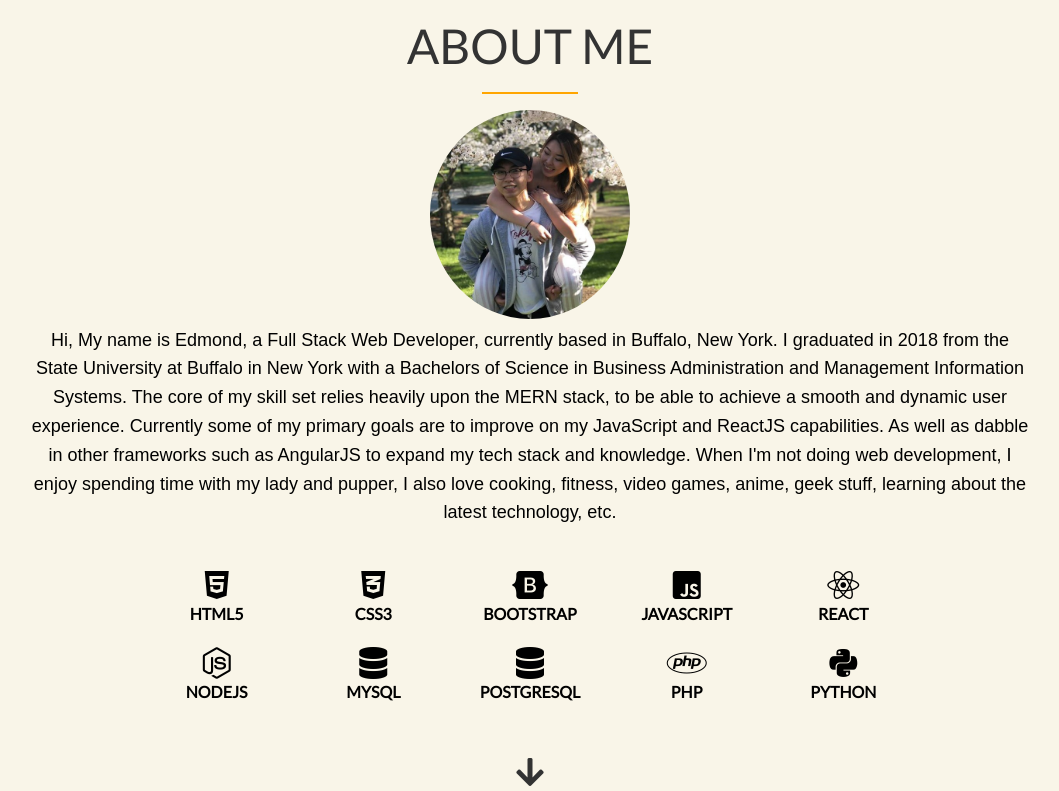
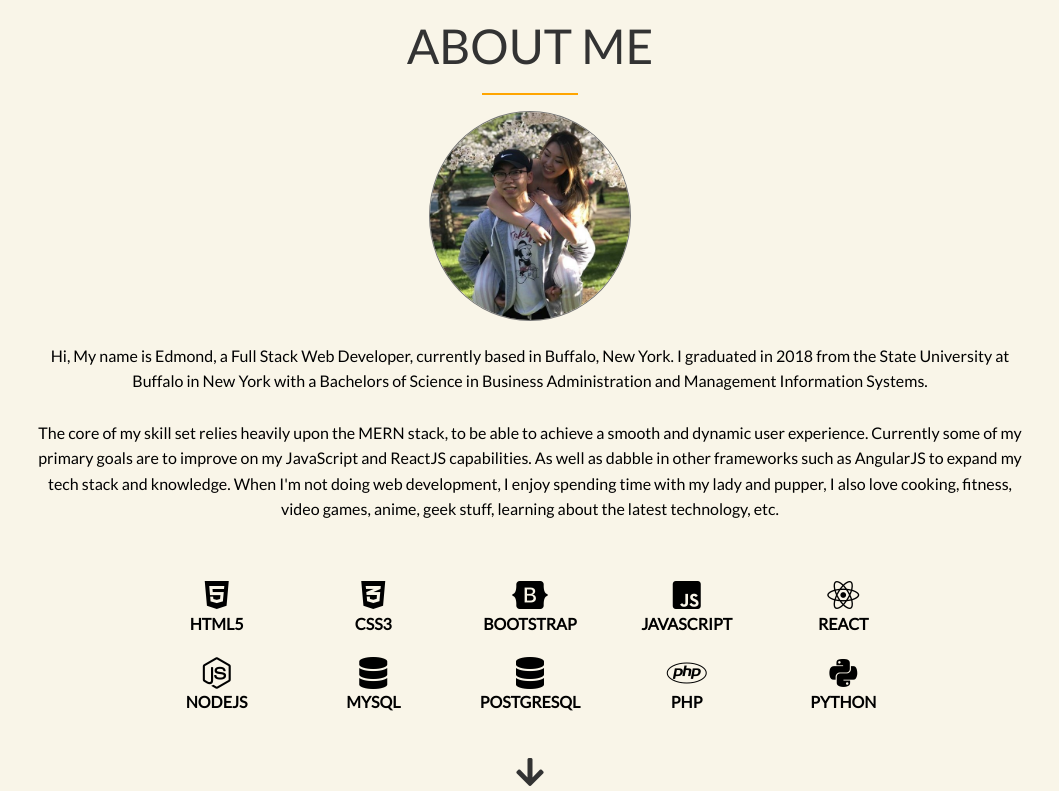
Before and after one commit to edjunma/ejm-portfolio, a website: page dist/index.html in a window 1280 px wide. Shown: the part 802-1593 px from the top of the page, without its empty margins (110-1169 px from the left). Drawn offline with Linux system fonts and the light colour scheme.

Commit message:
about section updates

```diff
--- a/scss/_utilities.scss
+++ b/scss/_utilities.scss
@@ -45,7 +45,6 @@ input[class^="btn-"]:hover {
 .arrow-bounce {
 	display: flex;
 	justify-content: center;
-	padding-top: 10px;
 }
 
 // Padding Classes
--- a/scss/main.scss
+++ b/scss/main.scss
@@ -174,15 +174,18 @@ section p {
 	}
 
 	.about-info {
+		padding: 15px;
 		background-color: #f9f5e8;
-		font-family: Arial, Helvetica, sans-serif;
-		font-size: 18px;
+		font-family: Lato;
+		font-size: 16px;
+		font-weight: 400;
 		max-width: 1000px;
 	}
 
 	.profile {
 		width: 200px;
 		border-radius: 50%;
+		border: 1px solid #777;
 	}
 
 	.skills-container {
@@ -190,7 +193,7 @@ section p {
 		flex-flow: row wrap;
 		align-content: center;
 		justify-content: space-evenly;
-		width: 95%;
+		width: 100%;
 		margin: 2rem auto;
 		max-width: 800px;
 	}
```
Also changed, not shown: dist/css/main.css, dist/index.html.
